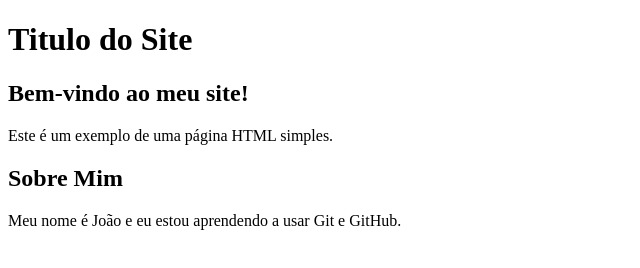
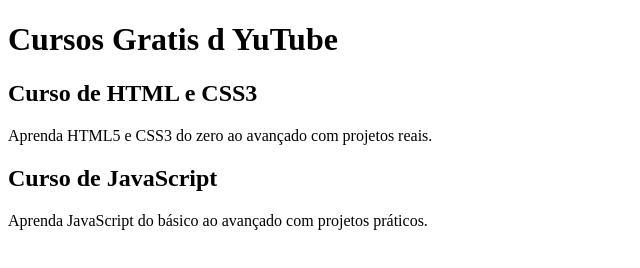
Before and after one commit to WesleyBarbosa/Projeto-site, a plain HTML site: page index.html in a window 1280 px wide. Shown: the whole page, without its empty margins (0-640 px from the left). Drawn offline with Linux system fonts and the light colour scheme.

Commit message:
Comecei a escrever  conteudo

```diff
--- a/index.html
+++ b/index.html
@@ -3,21 +3,21 @@
 <head>
     <meta charset="UTF-8">
     <meta name="viewport" content="width=device-width, initial-scale=1.0">
-    <title>Titulo do Site</title>
+    <title>Cursos Gratis</title>
 </head>
 <body>
 
     <main>
         <header>
-            <h1>Titulo do Site</h1>
+            <h1>Cursos Gratis d YuTube</h1>
         </header>
         <article>
-            <h2>Bem-vindo ao meu site!</h2>
-            <p>Este é um exemplo de uma página HTML simples.</p>
+            <h2>Curso de HTML e CSS3</h2>
+            <p>Aprenda HTML5 e CSS3 do zero ao avançado com projetos reais.</p>
         </article>
         <article>
-            <h2>Sobre Mim</h2>
-            <p>Meu nome é João e eu estou aprendendo a usar Git e GitHub.</p>
+            <h2>Curso de JavaScript</h2>
+            <p>Aprenda JavaScript do básico ao avançado com projetos práticos.</p>
         </article>
     </main>
 
```
